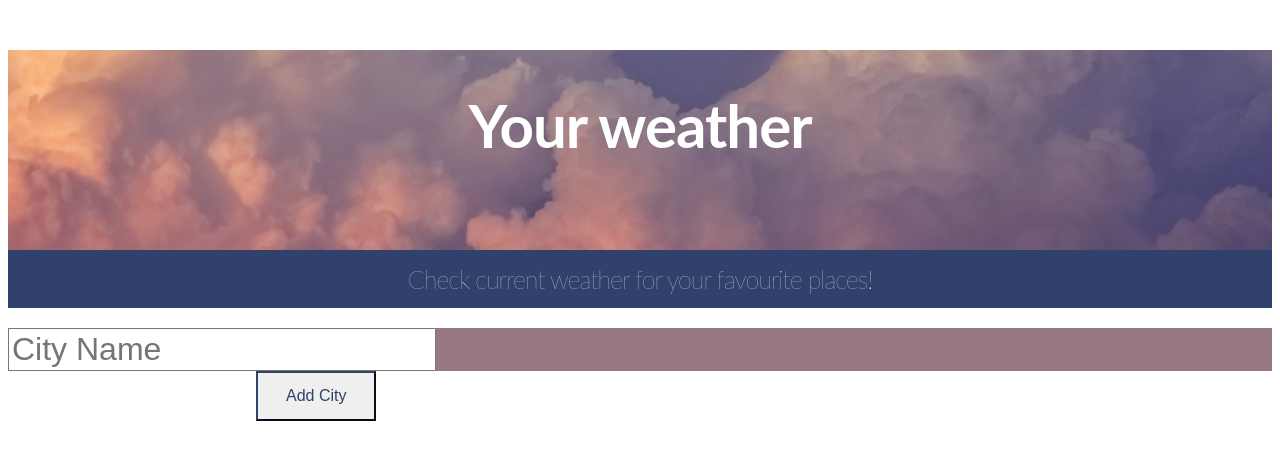
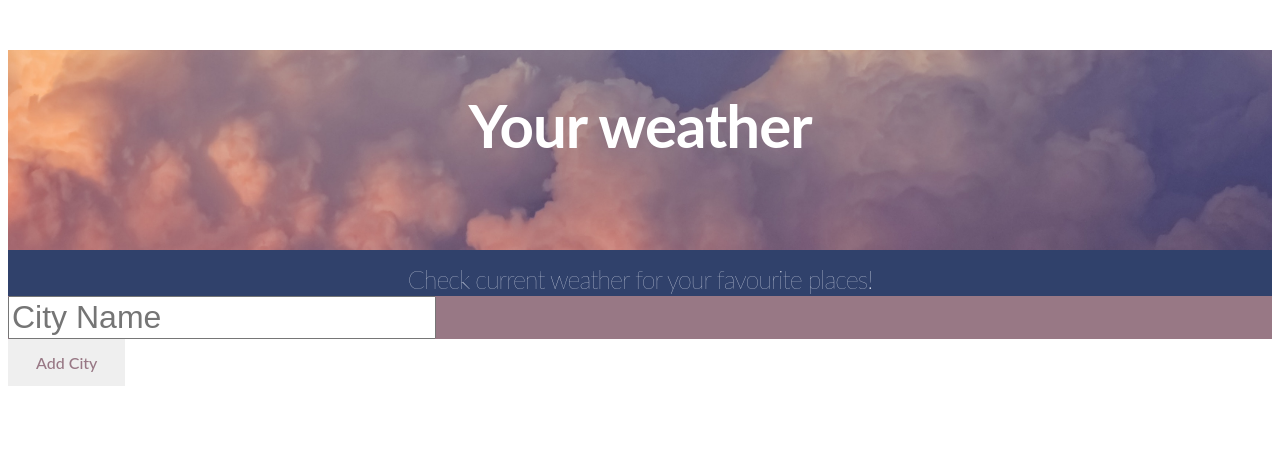
Before and after one commit to PaulinaKas/travel-planner-web-app, a Django app: template weather/weather_app/templates/weather_app/index.html in a window 1280 px wide. Shown: the top 460 px of the page. Run offline with Django 3.2, Linux system fonts and the light colour scheme; the template is opened without the code that fills it: values that come from a table or form of the project are taken from there, others are empty.

Commit message:
Decreasing margins

```diff
--- a/weather/weather_app/templates/weather_app/index.html
+++ b/weather/weather_app/templates/weather_app/index.html
@@ -41,6 +41,13 @@
         text-align: center;
     }
 
+    head {
+        border-color: #30416b;
+        margin: 0 !important;
+        padding: 0 !important;
+    }
+
+
     .media-left .center {
         display: block;
         margin-left: auto;
@@ -48,18 +55,26 @@
         width: 10%;
     }
 
+    .media-content .title {
+        font-size: 40px;
+        font-weight: 300;
+        color: #ffffff;
+    }
+
     .button {
         position:absolute;
+        font-family: 'Lato', sans-serif;
+        font-weight: 500;
         transition: .5s ease;
-        left: 20%;
         color: white;
         font-size: 16px;
         padding: 14px 28px;
     }
 
     .is-info {
-        border-color: #30416b;
-        color: #30416b;
+        border-color: transparent;
+        border-style: hidden;
+        color: #987885;
     }
 
     .hero-body {
@@ -71,6 +86,11 @@
     .section {
         background-color: #987885;
     }
+
+    .columns {
+          margin-right: -2rem;
+          margin-top: -2rem;
+        }
 
 
     </style>
```
